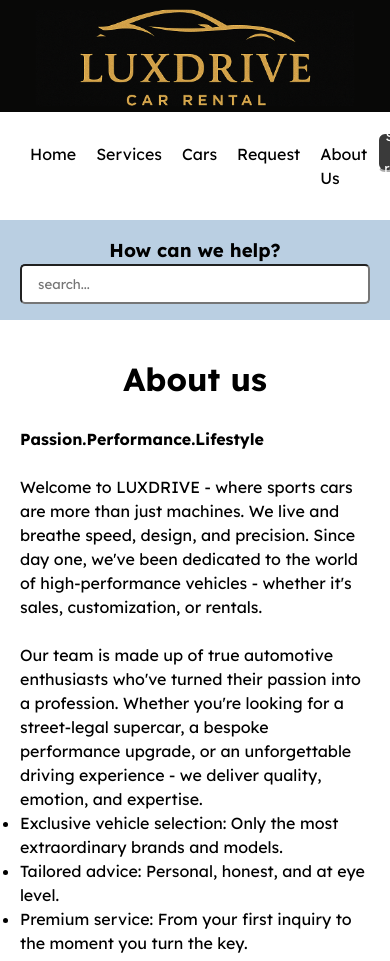
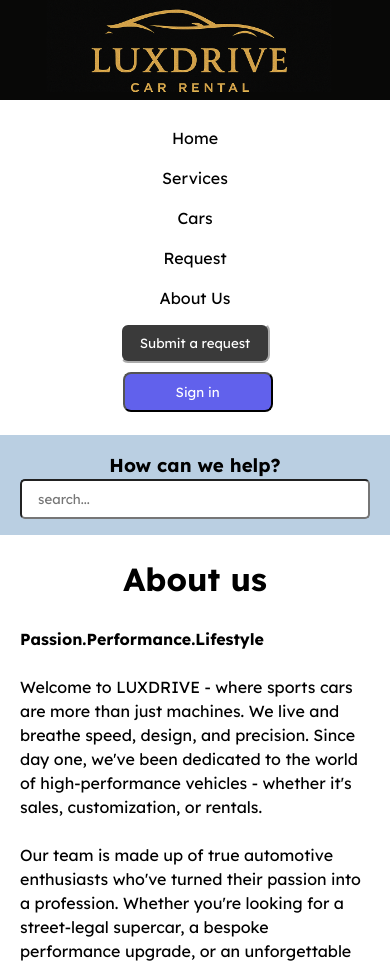
Before and after one commit to ThomasKoob/Unser-erstes-Projekt, a plain HTML site: page about.html in a window 390 px wide. Shown: the top 961 px of the page. Drawn offline with Linux system fonts and the light colour scheme.

Commit message:
responsive

```diff
--- a/about.css
+++ b/about.css
@@ -18,3 +18,8 @@ main {
   width: 400px;
   clip-path: inset(90px 20px 90px 20px);
 }
+@media screen and (max-width: 768px) {
+  #about {
+    margin-top: 200px;
+  }
+}
--- a/about.html
+++ b/about.html
@@ -28,7 +28,7 @@
           placeholder="search..." /></div>
       </div>
     </header>
-    <main>
+    <main id="about">
       <h1>About us</h1><br>
       <h4>Passion.Performance.Lifestyle</h4><br>
       <section>
--- a/header.css
+++ b/header.css
@@ -8,7 +8,7 @@
   border: red 1px solid;
 } */
 #logo {
-  clip-path: inset(29px 2px 28px 2px);
+  clip-path: inset(28px 2px 28px 2px);
   scale: 4.2;
 }
 #grid-top {
@@ -25,10 +25,10 @@ header {
   z-index: 999;
 }
 a {
-  padding: 10px;
+  padding: 10px 10px 0px 0px;
 }
 a:hover {
-  padding: 10px;
+  padding: 10px 10px 0px 0px;
   text-decoration: underline;
   background-image: linear-gradient(rgba(188, 144, 65, 0.507), white);
 }
@@ -88,5 +88,30 @@ input {
   padding: 1rem;
 }
 section {
-  scroll-margin-top: 300px;
+  scroll-margin-top: 500px;
 }
+@media screen and (max-width: 768px) {
+  #logo {
+    max-height: 68px;
+    clip-path: inset(0px 0px 24px 0px);
+  }
+
+  nav {
+    flex-direction: column;
+    align-items: center;
+    padding: 0.5rem 0;
+  }
+
+  nav a {
+    display: block;
+    padding: 0.5rem;
+    width: 100%;
+    text-align: center;
+  }
+
+  button {
+    width: 80%;
+    max-width: 150px;
+    margin: 0.3rem;
+  }
+}
--- a/services.css
+++ b/services.css
@@ -40,3 +40,8 @@
   color: #2d3979;
   padding: 1rem;
 }
+@media screen and (max-width: 768px) {
+  #services {
+    margin-top: 500px;
+  }
+}
```
